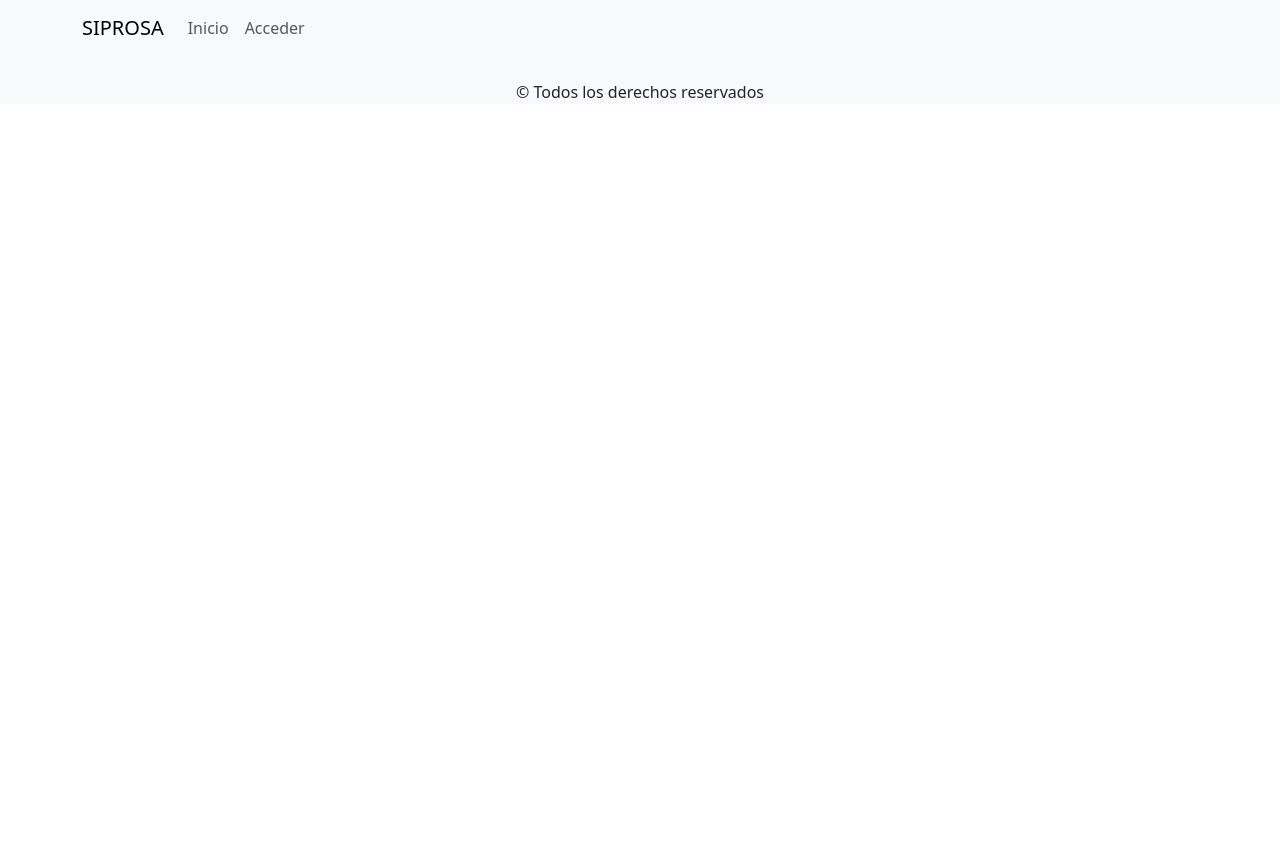
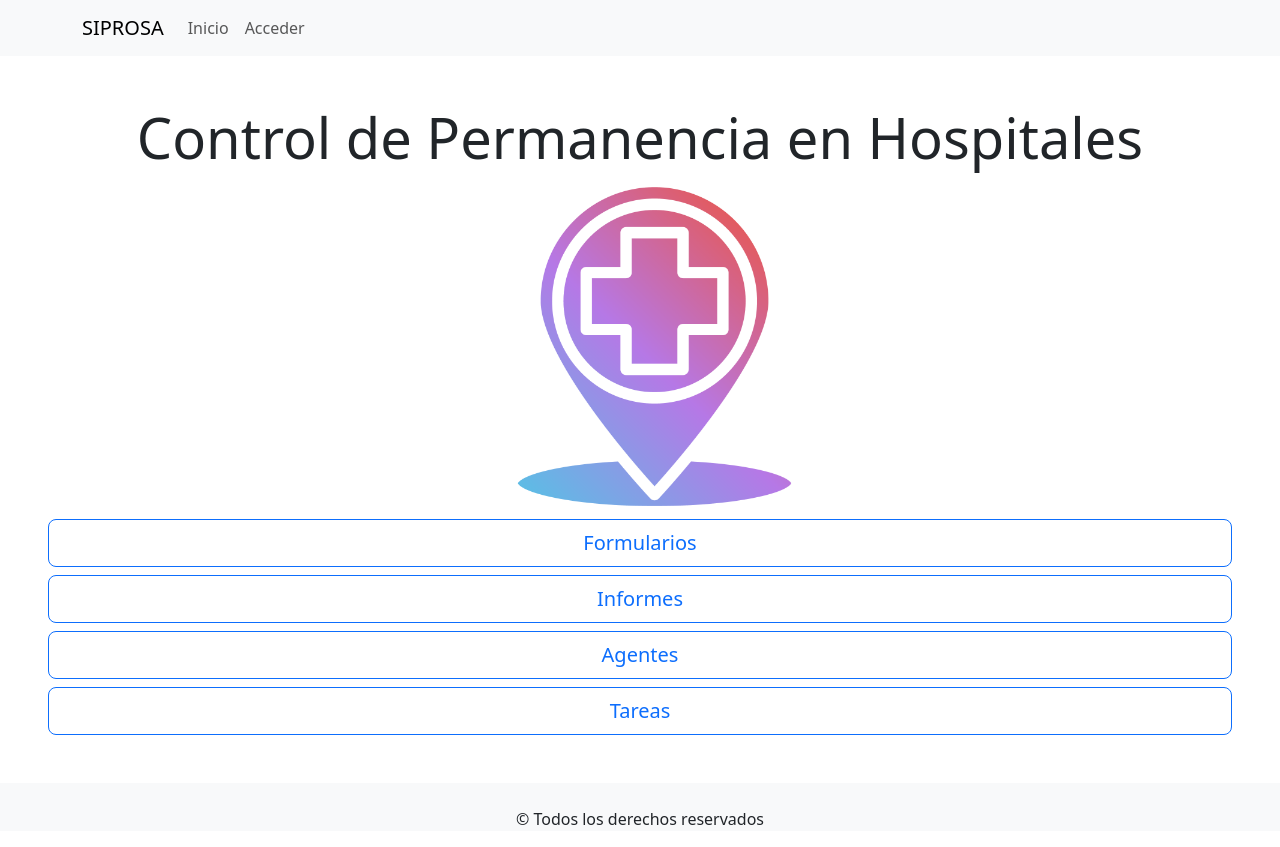
Before and after one commit to jcarloszo/ProyectoFinalFrankestein, a React (Vite) app: page / in a window 1280 px wide. Before the commit the page ends 800 px from the top, so only its background shows below. Built offline with nearby package versions, Linux system fonts and the light colour scheme.

Commit message:
se agrego las opciones del menu

```diff
--- a/src/App.jsx
+++ b/src/App.jsx
@@ -20,7 +20,28 @@ function App() {
         </Navbar.Collapse>
       </Container>
     </Navbar>
-
+    <section className='m-5'>
+      <h1 className='text-center display-4'>Control de Permanencia en Hospitales</h1>
+      <div className='text-center'>
+        <img className="w-50 p-2" src={Logo} alt="Logo App" />
+      </div>
+      <div>
+      <div className="d-grid gap-2">
+      <Button variant="outline-primary" size="lg">
+        Formularios
+      </Button>
+      <Button variant="outline-primary" size="lg">
+        Informes
+      </Button>
+      <Button variant="outline-primary" size="lg">
+        Agentes
+      </Button>
+      <Button variant="outline-primary" size="lg">
+        Tareas
+      </Button>
+    </div>
+      </div>
+    </section>
 
     <div className="bg-body-tertiary text-dark pt-3">
       <Container>
--- a/src/index.css
+++ b/src/index.css
@@ -1,3 +1,9 @@
 #root{
   /* background: rgb(128, 128, 128); */
 }
+
+/* @media screen and (min-width: 768px) {
+  .logoInicio{
+    width: 100%;
+  }
+  } */
```
